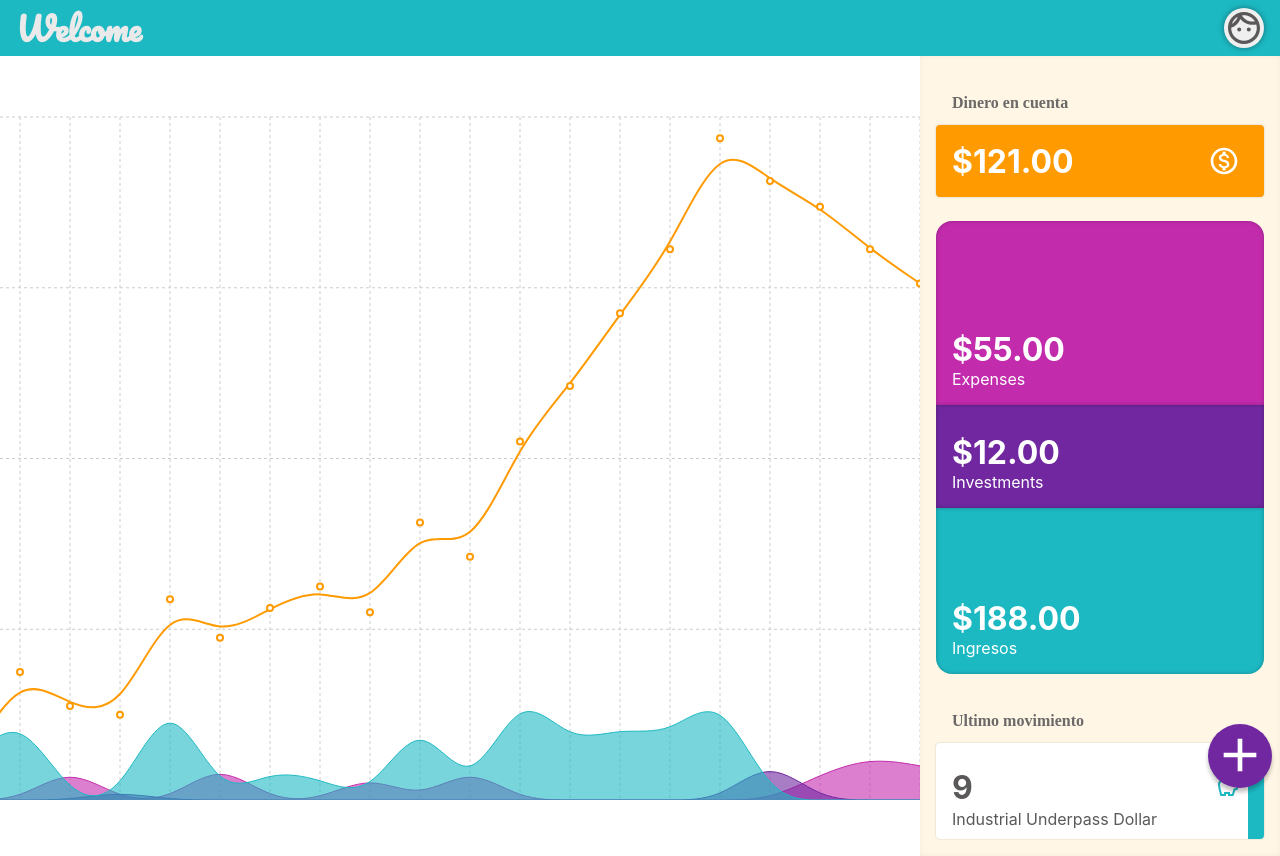
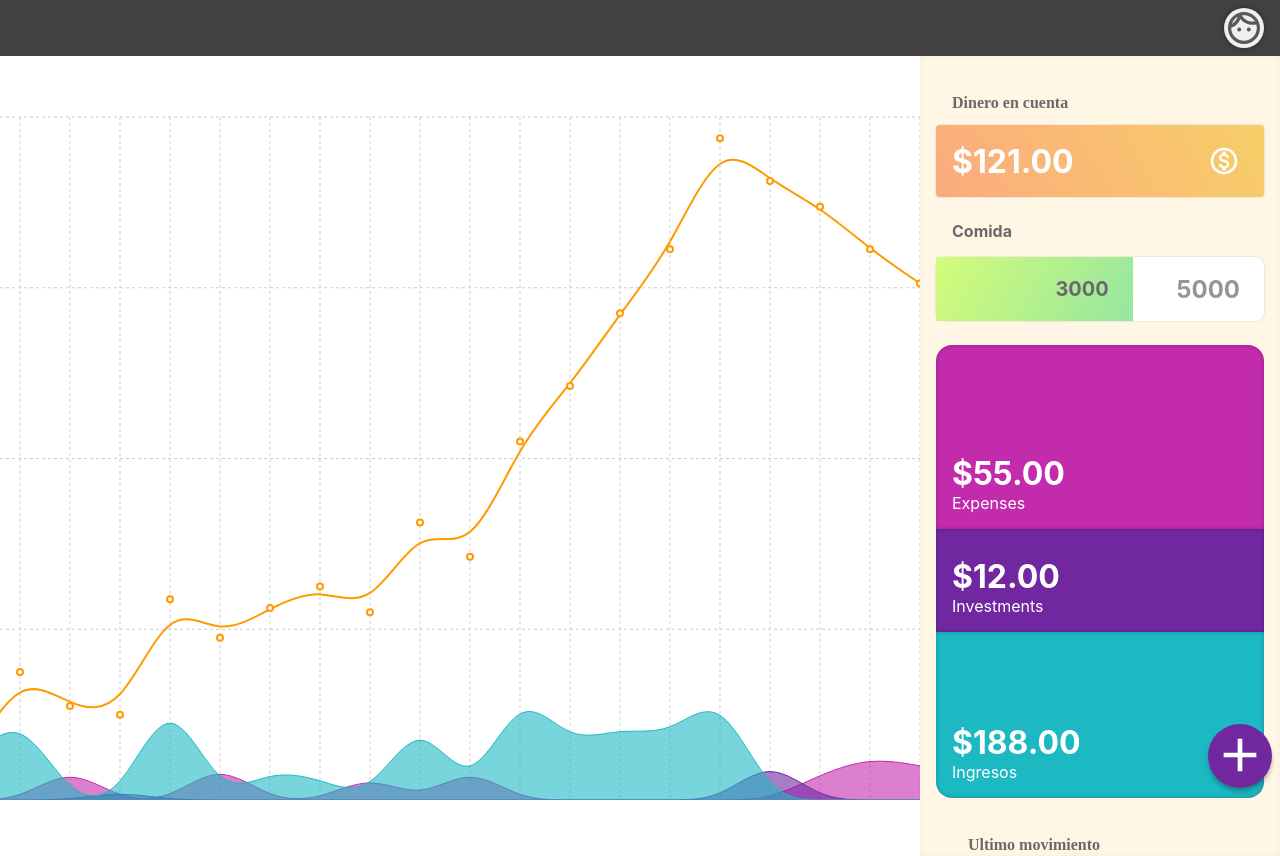
Before and after one commit to victoraguilerag/lifeline, a Next.js app: page / in a window 1280 px wide. Built offline with nearby package versions, Linux system fonts and the light colour scheme; a web font is replaced by a local one.

Commit message:
Add progress bard

```diff
--- /dev/null
+++ b/components/progressBar.js
@@ -0,0 +1,27 @@
+import { style } from 'd3-selection';
+import styles from '../styles/ProgressBar.module.css'
+
+const progressBar = ({
+  progress,
+  value,
+  name,
+  budget
+}) => {
+  return (
+    <div className={styles.progressBar}>
+      <div className={styles.name}>{name}</div>
+      {/* <div className={styles.budget}>{budget}</div> */}
+      {/* <div style={{left: progress}} className={styles.cursor}>{value}</div> */}
+      <div className={styles.bar}>
+        <div style={{width: progress}} className={styles.progress} data-progress={progress}>
+          <div className={styles.progressValue}>{value}</div>
+        </div>
+        <div className={styles.barValue}>
+          {budget}
+        </div>
+      </div>
+    </div>
+  )
+}
+
+export default progressBar;
--- a/package.json
+++ b/package.json
@@ -18,6 +18,7 @@
     "faker": "^5.5.3",
     "moment": "^2.29.1",
     "next": "11.1.2",
+    "nvm": "0.0.4",
     "react": "17.0.2",
     "react-chartjs-2": "^3.0.5",
     "react-charts": "^3.0.0-beta.33",
--- a/pages/index.js
+++ b/pages/index.js
@@ -10,6 +10,7 @@ import Icons from '../components/icons';
 // import Chart from '../components/chart';
 // import LineChart from '../components/lineChart';
 import AreaChart from '../components/areaChart';
+import ProgressBar from '../components/progressBar';
 import { RadialBarChart, RadialBar, Legend, Tooltip } from 'recharts';
 import Label from '../components/customLabel';
 
@@ -27,6 +28,22 @@ const types = [
   'expense',
   'investment',
   'balance'
+]
+
+const presupuestos = [
+  {
+    name: 'Comida',
+    period: 'week',
+    budget: 5000,
+    value: 3000,
+  },
+  {
+    name: 'fin de semanas',
+    period: 'weekly',
+    days: ['S, D'],
+    budget: 5000,
+    value: 200,
+  }
 ]
 
 // Hardcoded transactions
@@ -161,6 +178,9 @@ export default function Home() {
   const balance = transactions.reduce((acc, i) => i.type ==='balance' ? acc = acc + i.price : acc,0);
   const lastItem = data && data.slice(-1).pop();
 
+  const progress = (100 / presupuestos[0].budget) * presupuestos[0].value;
+  console.log(presupuestos[0]);
+  console.log(progress);
   return (
     <div className={styles.container}>
       <Head>
@@ -202,7 +222,7 @@ export default function Home() {
             {/* Lifeline */}
             {
               data && data.length > 1 && (
-                <div className={styles.transaction}>
+                <div className={`${styles.transaction} ${styles.primary} `}>
                   <div className={styles.transactionLabel}>Dinero en cuenta</div>
                   <div className={`${styles.transactionCard} ${styles.featured}`}>
                     <div className={styles.price}>{
@@ -237,6 +257,12 @@ export default function Home() {
                 </div>
               )
             }
+            <ProgressBar
+              name={presupuestos[0].name}
+              budget={presupuestos[0].budget}
+              progress={progress + "%"}
+              value={presupuestos[0].value}
+            />
             {/* Resumen */}
             <div className={styles.resume}>
               {/* <label>Resume</label> */}
--- a/styles/Form.module.css
+++ b/styles/Form.module.css
@@ -34,6 +34,8 @@
   font-size: 24px;
   margin-bottom: 64px;
   /* padding: 0 24px; */
+  padding-left: 16px;
+  width: calc(100% - 16px);
 }
 
 .price {
--- a/styles/Home.module.css
+++ b/styles/Home.module.css
@@ -73,7 +73,7 @@
   height: 56px;
   width: 100%;
   padding: 0 16px;
-  background-color: var(--palette-7);
+  background-color: rgb(66, 66, 66);
   display: flex;
   align-items: center;
   justify-content: space-between;
@@ -87,6 +87,7 @@
 .header h1 {
   /* margin-left: 24px; */
   color: var(--palette-1);
+  opacity: 0;
 }
 
 .header .menu {
@@ -384,6 +385,8 @@
 
 .transactionCard.featured {
   background: var(--palette-9);
+  background-color: #FBAB7E;
+  background-image: linear-gradient(62deg, #FBAB7E 0%, #F7CE68 100%);
   display: flex;
   justify-content: center;
   color: white;
@@ -431,6 +434,14 @@
   position: relative;
   /* scroll-margin-top: 32px;  */
   /* scroll-snap-align: start; */
+  width: calc(100% - 32px);
+  margin-left: 16px;
+}
+
+.primary.transaction {
+  width: 100%;
+  box-shadow: none;
+  margin-left: 0;
 }
 
 .transaction.deactive {
--- /dev/null
+++ b/styles/ProgressBar.module.css
@@ -0,0 +1,88 @@
+.progressBar {
+  display: grid;
+  width: 100%;
+  grid-template-columns: 1fr 1fr;
+  font-weight: bold;
+  color: dimgray;
+  justify-content: space-between;
+  margin-bottom: 24px;
+}
+
+.bar {
+  height: 64px;
+  width: 100%;
+  flex: 1;
+  background: white;
+  grid-column: 1 / 3;
+  border-radius: 8px;
+  box-shadow: 0 0 2px 0px rgb(0 0 0 / 20%);
+  margin-top: 16px;
+  position: relative;
+  cursor: pointer;
+}
+
+.name {
+  padding-left: 16px;
+}
+
+.budget {
+  display: flex;
+  justify-content: flex-end;
+}
+
+.cursor {
+  position: absolute;
+  height: 24px;
+  display: flex;
+  justify-content: center;
+  align-items: center;
+  width: 3%;
+}
+
+.cursor::after {
+  content: "";
+  width: 2px;
+  height: 209%;
+  background: gray;
+  left: -52%;
+  position: absolute;
+  align-self: self-end;
+  top: 0;
+}
+
+.progress {
+  background-color: #85FFBD;
+  background-image: linear-gradient(120deg, #d4fc79 0%, #96e6a1 100%);
+  /* background-image: linear-gradient(45deg, #85FFBD 0%, #FFFB7D 100%); */
+  height: 100%;
+
+}
+
+
+
+
+.progressValue {
+  height: 100%;
+  display: flex;
+  align-items: center;
+  justify-content: flex-end;
+  padding-right: 24px;
+  font-size: 20px;
+  color: dimgray;
+}
+
+.barValue {
+  height: 100%;
+  display: flex;
+  align-items: center;
+  justify-content: flex-end;
+  padding-right: 24px;
+  font-size: 24px;
+  color: dimgray;
+
+  position: absolute;
+  top: 0;
+  right: 0;
+
+  opacity: .7;
+}
```
Also changed, not shown: 1 other file (tests, documents, lock files or other folders).
